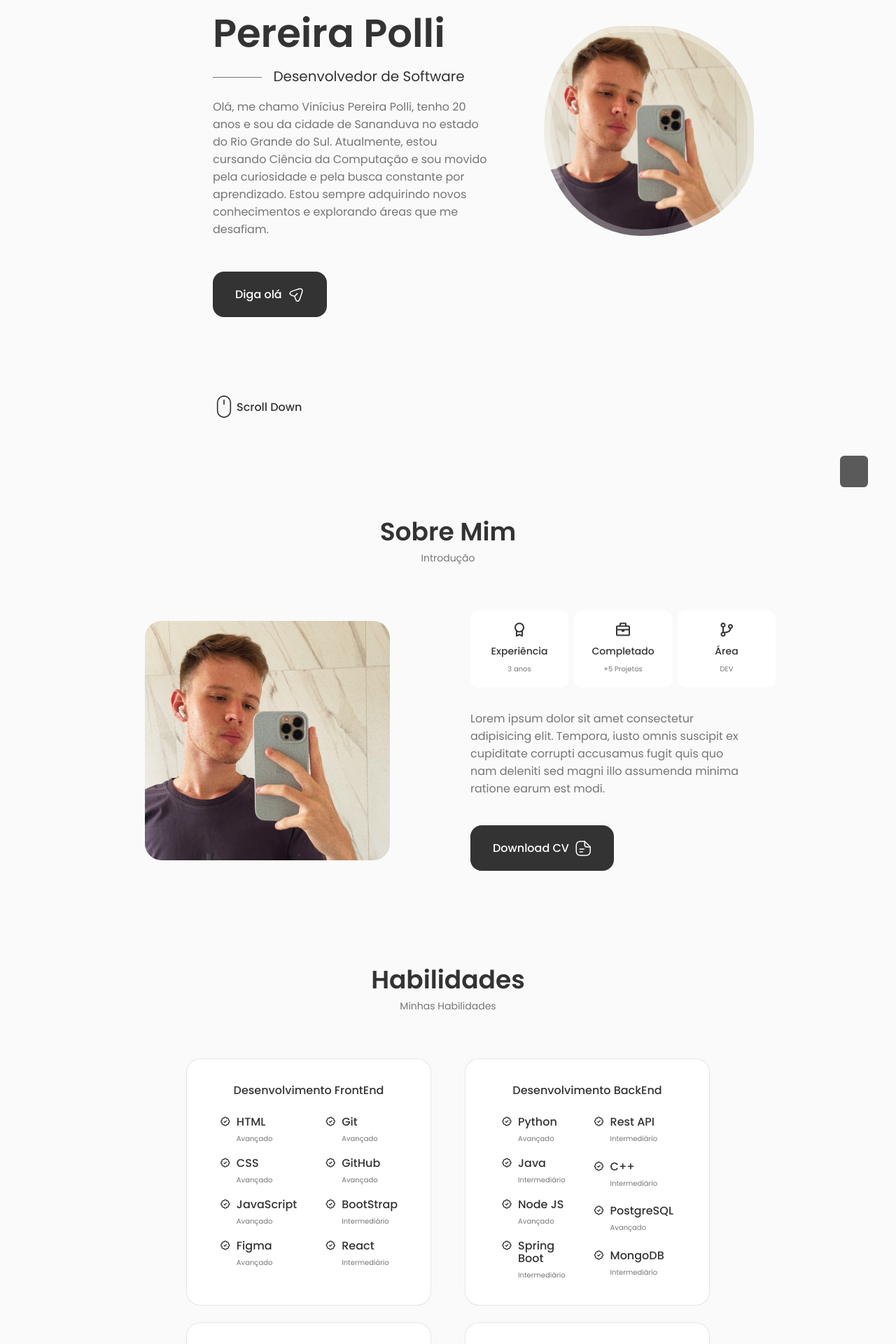
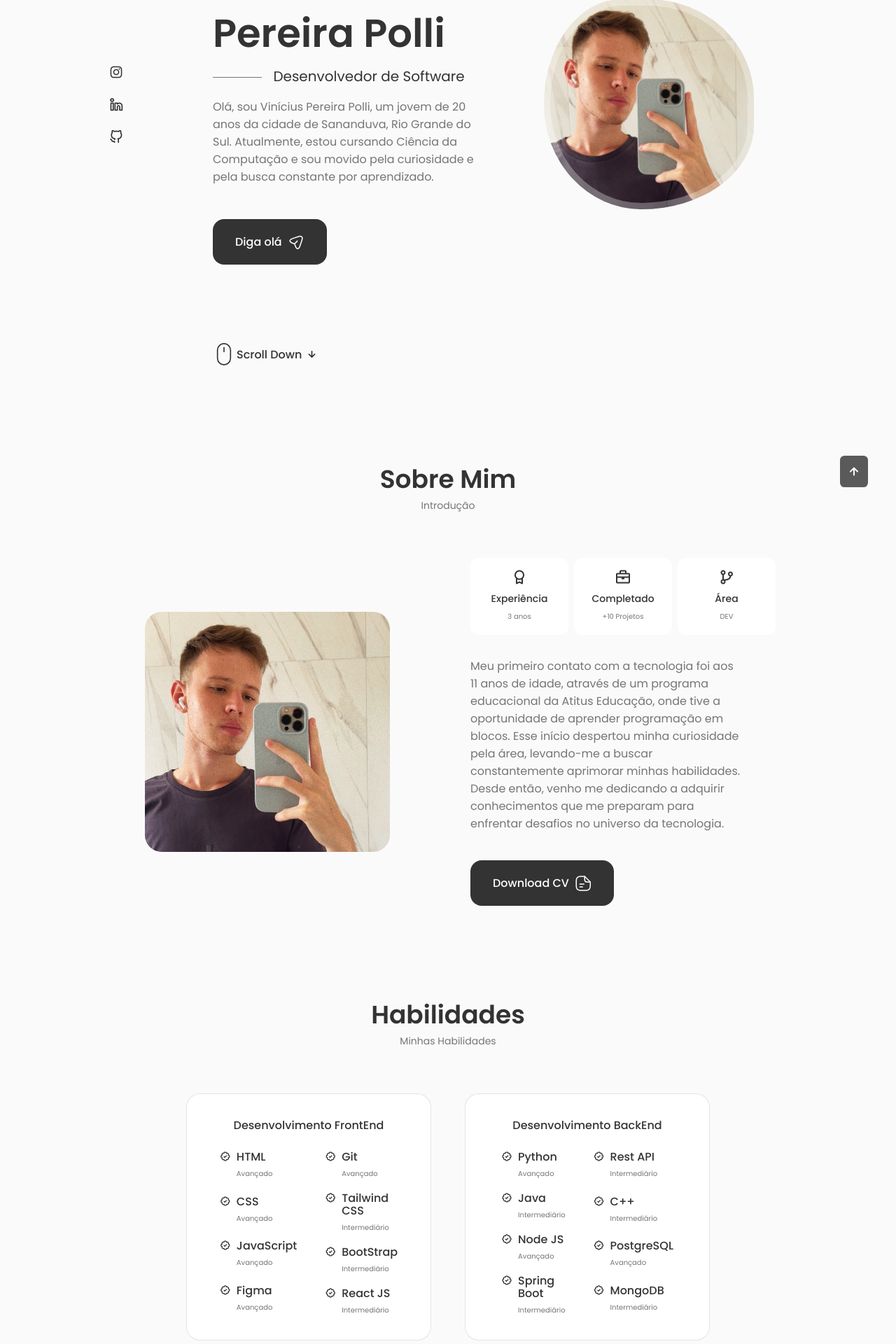
Before and after one commit to ViniiPP/Portifolio_Novo, a React (Create React App) app: page / in a window 1280 px wide. Shown: the part 264-2184 px from the top of the page at 70% size. Built offline with nearby package versions, Linux system fonts and the light colour scheme.

Commit message:
Atualiza descrições e títulos em componentes About, Contact e Services; adiciona ano atual no Footer; corrige níveis de habilidades em componentes de Skills.

```diff
--- a/src/components/about/About.jsx
+++ b/src/components/about/About.jsx
@@ -16,9 +16,12 @@ export const About = () => {
             <div className="about__data">
                 <Info />
 
-                <p className="about__description">Lorem ipsum dolor sit amet consectetur adipisicing elit. Tempora, iusto omnis suscipit ex cupiditate
-                    corrupti accusamus fugit quis quo nam deleniti sed magni illo assumenda minima ratione earum est modi.
+                <p className="about__description">
+                    Meu primeiro contato com a tecnologia foi aos 11 anos de idade, através de um programa educacional da Atitus Educação, onde tive a oportunidade de aprender
+                    programação em blocos. Esse início despertou minha curiosidade pela área, levando-me a buscar constantemente aprimorar minhas habilidades. Desde então,
+                    venho me dedicando a adquirir conhecimentos que me preparam para enfrentar desafios no universo da tecnologia.
                 </p>
+
 
                 <a download="" href={CV} className="button button--flex">
                     Download CV
--- a/src/components/about/Info.jsx
+++ b/src/components/about/Info.jsx
@@ -14,7 +14,7 @@ export const Info = () => {
         <i class='bx bx-briefcase about__icon'></i>
 
             <h3 className="about__title">Completado</h3>
-            <span className="about__subtitle">+5 Projetos</span>
+            <span className="about__subtitle">+10 Projetos</span>
         </div>
 
         <div className="about__box">
--- a/src/components/contact/Contact.jsx
+++ b/src/components/contact/Contact.jsx
@@ -36,7 +36,7 @@ export const Contact = () => {
 
         <div className="contact__container container grid">
             <div className="contact__content">
-                <h3 className="contact__title">Contatos</h3>
+                <h3 className="contact__title">Formas de Contato</h3>
 
                 <div className="contact__info">
                     <div className="contact__card">
@@ -61,7 +61,7 @@ export const Contact = () => {
             </div>
 
             <div className="contact__content">
-                <h3 className="contact__title">Escreva sobre o seu projeto</h3>
+                <h3 className="contact__title">Ou escreva sobre o seu projeto</h3>
 
                 <form ref={form} onSubmit={sendEmail}
                 className="contact__form">
--- a/src/components/footer/Footer.jsx
+++ b/src/components/footer/Footer.jsx
@@ -2,6 +2,8 @@ import React from 'react'
 import './footer.css'
 
 export const Footer = () => {
+    const currentYear = new Date().getFullYear();
+
   return (
     <footer className="footer">
         <div className="footer__container container">
@@ -13,7 +15,7 @@ export const Footer = () => {
                 </li>
 
                 <li>
-                    <a href="#portifolio" className="footer__link">Projetos</a>
+                    <a href="#qualification" className="footer__link">Qualificações</a>
                 </li>
 
                 <li>
@@ -50,7 +52,7 @@ export const Footer = () => {
                 </a>
             </div>
 
-            <span className="footer__copy">&#169; Vinícius Pereira Polli. Todos os direitos reservados.</span>
+            <span className="footer__copy">&#169; Vinícius Pereira Polli. Todos os direitos reservados {currentYear}.</span>
         </div>
     </footer>
   )
--- a/src/components/home/Data.jsx
+++ b/src/components/home/Data.jsx
@@ -7,9 +7,9 @@ export const Data = () => {
             Vinícius Pereira Polli
         </h1>
         <h3 className="home__subtitle">Desenvolvedor de Software</h3>
-        <p className="home__description">Olá, me chamo Vinícius Pereira Polli, tenho 20 anos e sou da cidade de Sananduva
-          no estado do Rio Grande do Sul. Atualmente, estou cursando Ciência da Computação e sou movido pela curiosidade e pela busca
-          constante por aprendizado. Estou sempre adquirindo novos conhecimentos e explorando áreas que me desafiam.
+        <p className="home__description">
+          Olá, sou Vinícius Pereira Polli, um jovem de 20 anos da cidade de Sananduva, Rio Grande do Sul. Atualmente, estou cursando Ciência da
+          Computação e sou movido pela curiosidade e pela busca constante por aprendizado.
         </p>
 
         <a href="#contact" className="button button--flex">
--- a/src/components/services/Services.jsx
+++ b/src/components/services/Services.jsx
@@ -32,7 +32,7 @@ export const Services = () => {
                         <h3 className="services__modal-title">Desenvolvimento de Sites</h3>
                         <p className="services__modal-description">
                             Atuo há mais de 2 anos criando sites personalizados e otimizados, entregando soluções de qualidade
-                            para pessoas e projetos pessoais.
+                            para pessoas e projetos pessoais
                         </p>
 
                         <ul className="services__modal-services grid">
@@ -79,7 +79,7 @@ export const Services = () => {
                         <h3 className="services__modal-title">UX/UI Designer</h3>
                         <p className="services__modal-description">
                             Desenvolvo interfaces UX/UI sofisticadas e modernas para sites e aplicativos mobile, unindo funcionalidades
-                            e design's criativos. Utilizo ferramentas como Figma para criar layouts e protótipos bem estruturados para experiências intuitivas.
+                            e design's criativos. Utilizo ferramentas como Figma para criar layouts e protótipos bem estruturados para experiências intuitivas
                         </p>
 
                         <ul className="services__modal-services grid">
@@ -111,7 +111,7 @@ export const Services = () => {
             <div className="services__content">
                 <div>
                     <i className="bx bxs-devices services__icon"></i>
-                    <h3 className="services__title">Apps Mobile</h3>
+                    <h3 className="services__title">Aplicativos Mobile (Android e IOS) </h3>
                 </div>
 
                 <span onClick={() => toggleTab(3)} className="services__button">
@@ -126,7 +126,7 @@ export const Services = () => {
                         <h3 className="services__modal-title">Apps Mobile</h3>
                         <p className="services__modal-description">
                             Desenvolvo aplicativos mobile modernos e otimizados para Android e IOS. Unindo performance e design sofisticados.
-                            Utilizo ferramentas como React Native, crio soluções robustas para experiências fluidas em diferentes dispositivos.
+                            Utilizo ferramentas como React Native, crio soluções robustas para experiências fluidas em diferentes dispositivos
                         </p>
 
                         <ul className="services__modal-services grid">
--- a/src/components/skills/Backend.jsx
+++ b/src/components/skills/Backend.jsx
@@ -6,6 +6,8 @@ const Backend = () => {
         <h3 className="skills__title">Desenvolvimento BackEnd</h3>
 
         <div className="skills__box">
+
+            {/* grupo 01 */}
             <div className="skills__group">
                 <div className="skills__data">
                     <i class='bx bx-badge-check'></i>
@@ -44,6 +46,7 @@ const Backend = () => {
                 </div>
             </div>
 
+            {/* grupo 02 */}
             <div className="skills__group">
                 <div className="skills__data">
                     <i class='bx bx-badge-check'></i>
--- a/src/components/skills/Frontend.jsx
+++ b/src/components/skills/Frontend.jsx
@@ -6,6 +6,8 @@ const Frontend = () => {
             <h3 className="skills__title">Desenvolvimento FrontEnd</h3>
 
             <div className="skills__box">
+
+                {/* grupo 01 */}
                 <div className="skills__group">
                     <div className="skills__data">
                         <i class='bx bx-badge-check'></i>
@@ -45,6 +47,7 @@ const Frontend = () => {
 
                 </div>
 
+                {/* grupo 02 */}
                 <div className="skills__group">
                     <div className="skills__data">
                         <i class='bx bx-badge-check'></i>
@@ -59,8 +62,8 @@ const Frontend = () => {
                         <i class='bx bx-badge-check'></i>
 
                         <div>
-                            <h3 className="skills__name">GitHub</h3>
-                            <span className="skills__level">Avançado</span>
+                            <h3 className="skills__name">Tailwind CSS</h3>
+                            <span className="skills__level">Intermediário</span>
                         </div>
                     </div>
 
@@ -77,7 +80,7 @@ const Frontend = () => {
                         <i class='bx bx-badge-check'></i>
 
                         <div>
-                            <h3 className="skills__name">React</h3>
+                            <h3 className="skills__name">React JS</h3>
                             <span className="skills__level">Intermediário</span>
                         </div>
                     </div>
--- a/src/components/skills/Mobile.jsx
+++ b/src/components/skills/Mobile.jsx
@@ -6,6 +6,8 @@ const Mobile = () => {
             <h3 className="skills__title">Desenvolvimento Mobile</h3>
 
             <div className="skills__box">
+
+                {/* grupo 01 */}
                 <div className="skills__group">
                     <div className="skills__data">
                         <i class='bx bx-badge-check'></i>
@@ -45,6 +47,7 @@ const Mobile = () => {
 
                 </div>
 
+                {/* grupo 02 */}
                 <div className="skills__group">
                     <div className="skills__data">
                         <i class='bx bx-badge-check'></i>
@@ -69,7 +72,7 @@ const Mobile = () => {
 
                         <div>
                             <h3 className="skills__name">TypeScript</h3>
-                            <span className="skills__level">Avançado</span>
+                            <span className="skills__level">Intermediário</span>
                         </div>
                     </div>
 
--- a/src/components/skills/QA.jsx
+++ b/src/components/skills/QA.jsx
@@ -6,6 +6,8 @@ const QA = () => {
             <h3 className="skills__title">Garantia de Qualidade (QA)</h3>
 
             <div className="skills__box">
+
+                {/* grupo 01 */}
                 <div className="skills__group">
                     <div className="skills__data">
                         <i class='bx bx-badge-check'></i>
@@ -42,9 +44,9 @@ const QA = () => {
                             <span className="skills__level">Intermediário</span>
                         </div>
                     </div>
-
                 </div>
 
+                {/* grupo 02 */}
                 <div className="skills__group">
                     <div className="skills__data">
                         <i class='bx bx-badge-check'></i>
```
